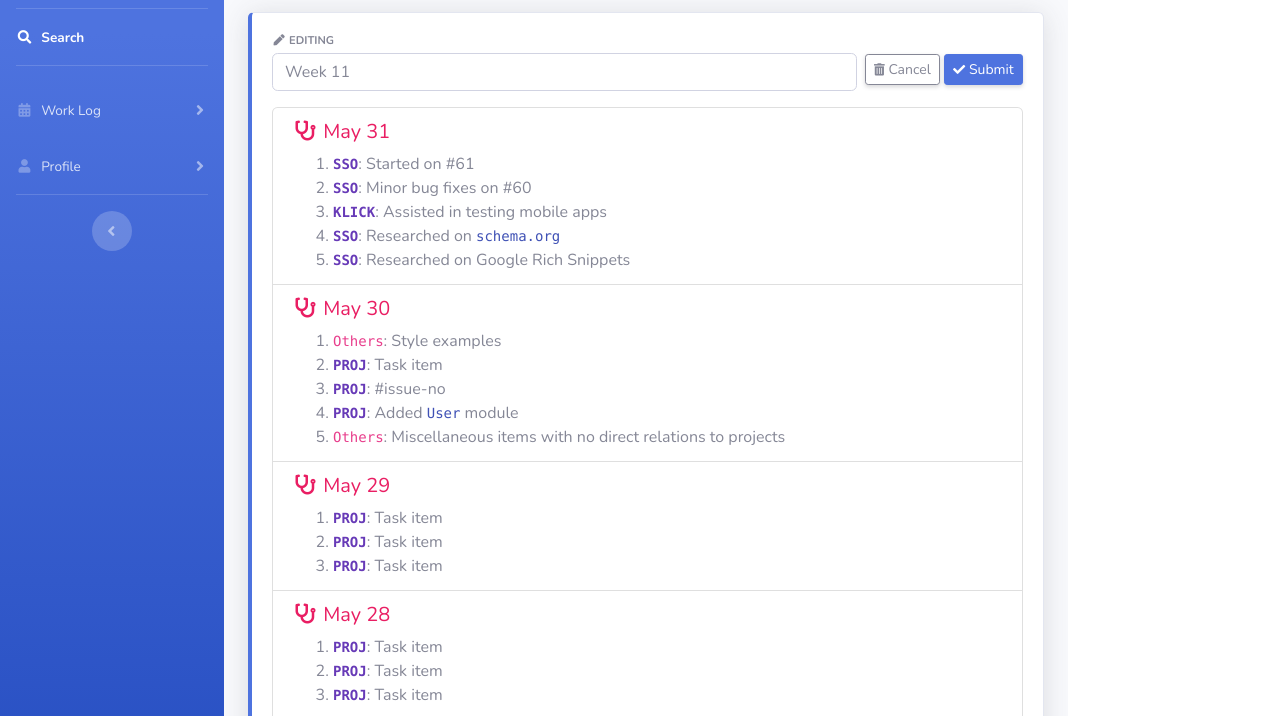
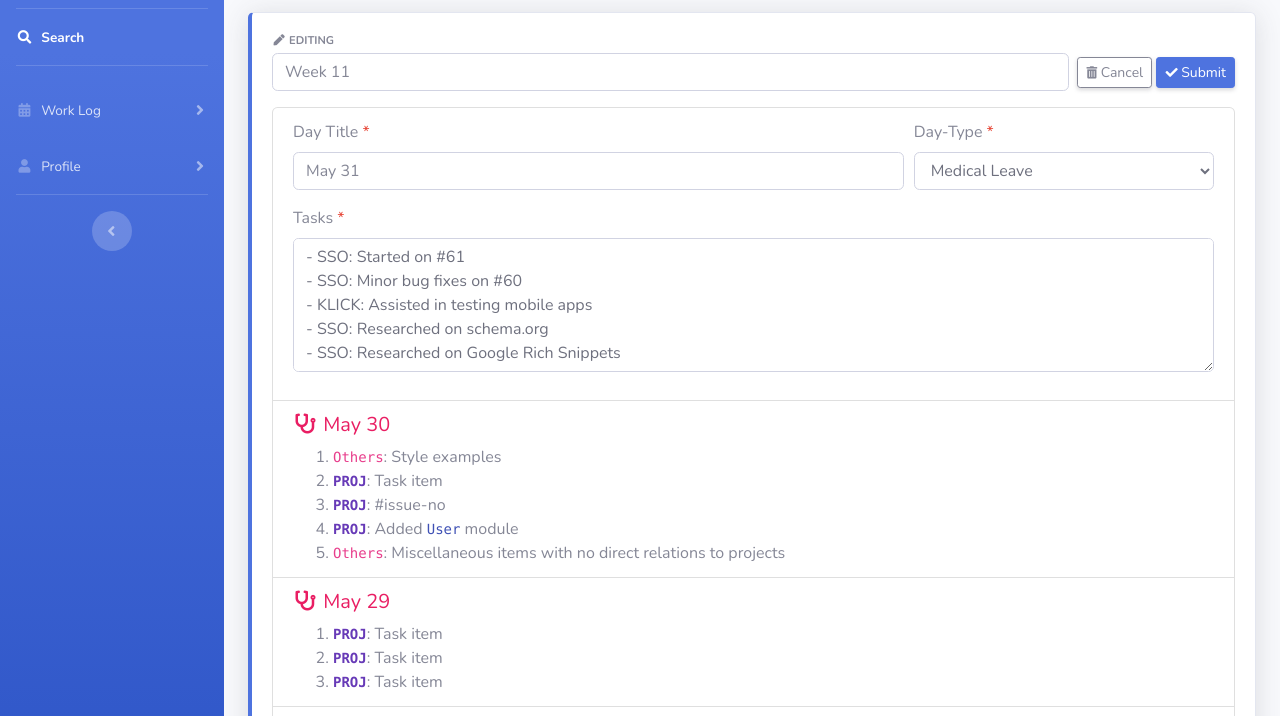
Before and after one commit to davinaleong/proj-worklog-template, a website with bundled scripts: page existing-log-edit.html in a window 1280 px wide. Shown: the part 62-778 px from the top of the page. Built offline with nearby package versions, Linux system fonts and the light colour scheme.

Commit message:
Implemented example form w/ text area

```diff
--- a/existing-log-edit.html
+++ b/existing-log-edit.html
@@ -126,33 +126,27 @@
             <!-- Work Log Card -->
             <div class="col-12">
 
-              <f class="card border-left-primary shadow mb-4 worklog-card">
+              <div class="card border-left-primary shadow mb-4 worklog-card">
                 <form class="card-body" method="POST" action="">
 
+                  <!-- Work Log Tags -->
+                  <div class="d-flex align-items-center mb-1">
+                    <div class="text-xs font-weight-bold text-seconary text-uppercase">
+                      <i class="fas fa-fw fa-pen"></i> EDITING
+                    </div>
+                  </div>
+
                   <!-- Day-Task Header -->
-                  <div class="row no-gutters align-items-center">
+                  <div class="row no-gutters align-items-center mb-3">
                     <div class="col mr-2">
-                      <div class="d-flex align-items-center mb-1">
-                        <div class="text-xs font-weight-bold text-seconary text-uppercase">
-                          <i class="fas fa-fw fa-pen"></i> EDITING
-                        </div>
-                      </div>
-
-                      <!-- <h4 class="m-0 font-weight-bold pb-3">
-                        Week 11
-                      </h4> -->
-                      <div class="form-group">
-                        <input type="text" name="title" class="form-control" placeholder="Week 11"
-                          required>
-                      </div>
+                      <input type="text" name="title" class="form-control"
+                        placeholder="Week 11" required>
                     </div>
                     <div class="col-auto">
-                      <button type="button" class="d-none d-sm-inline-block
-                        btn btn-sm btn-outline-secondary shadow-sm">
+                      <button type="button" class="btn btn-sm btn-outline-secondary shadow-sm">
                         <i class="fas fa-trash-alt fa-sm"></i> Cancel
                       </button>
-                      <button type="button" class="d-none d-sm-inline-block
-                        btn btn-sm btn-primary shadow-sm">
+                      <button type="button" class="btn btn-sm btn-primary shadow-sm">
                         <i class="fas fa-check fa-sm"></i> Submit
                       </button>
                     </div>
@@ -161,15 +155,46 @@
                   <!-- Day-Task list-group -->
                   <ul class="list-group">
                     <li class="list-group-item">
-                      <h5 class="wl-text-medical-leave"><i class="fas fa-fw fa-stethoscope"></i> May 31</h5>
+                      <!-- <h5 class="wl-text-medical-leave"><i class="fas fa-fw fa-stethoscope"></i> May 31</h5> -->
+                      <div class="form-row">
+                        <div class="col-8">
+                          <div class="form-group">
+                            <label for="day-title">Day Title <span class="text-danger">*</span></label>
+                            <input type="text" name="day-title" class="form-control" placeholder="May 31" required>
+                          </div>
+                        </div>
+                        <div class="col-4">
+                          <div class="form-group">
+                            <label for="day-type">Day-Type <span class="text-danger">*</span></label>
+                            <select name="day-type" class="form-control" required>
+                              <option value="">- Select Day-type -</option>
+                              <option value="W">Work Day</option>
+                              <option value="M" selected>Medical Leave</option>
+                              <option value="A">Annual Leave</option>
+                              <option value="P">Public Holiday</option>
+                              <option value="O">Others</option>
+                            </select>
+                          </div>
+                        </div>
+                      </div>
 
-                      <ol>
+                      <!-- <ol>
                         <li><code class="wl-project-code">SSO</code>: Started on #61</li>
                         <li><code class="wl-project-code">SSO</code>: Minor bug fixes on #60</li>
                         <li><code class="wl-project-code">KLICK</code>: Assisted in testing mobile apps</li>
                         <li><code class="wl-project-code">SSO</code>: Researched on <code class="wl-code">schema.org</code></li>
                         <li><code class="wl-project-code">SSO</code>: Researched on Google Rich Snippets</li>
-                      </ol>
+                      </ol> -->
+                      <div class="form-group">
+                        <label for="tasks">Tasks <span class="text-danger">*</span></label>
+                        <textarea class="form-control" rows="5" required>
+- SSO: Started on #61
+- SSO: Minor bug fixes on #60
+- KLICK: Assisted in testing mobile apps
+- SSO: Researched on schema.org
+- SSO: Researched on Google Rich Snippets
+                        </textarea>
+                      </div>
                     </li>
                     <li class="list-group-item">
                       <h5 class="wl-text-medical-leave"><i class="fas fa-fw fa-stethoscope"></i> May 30</h5>
```
